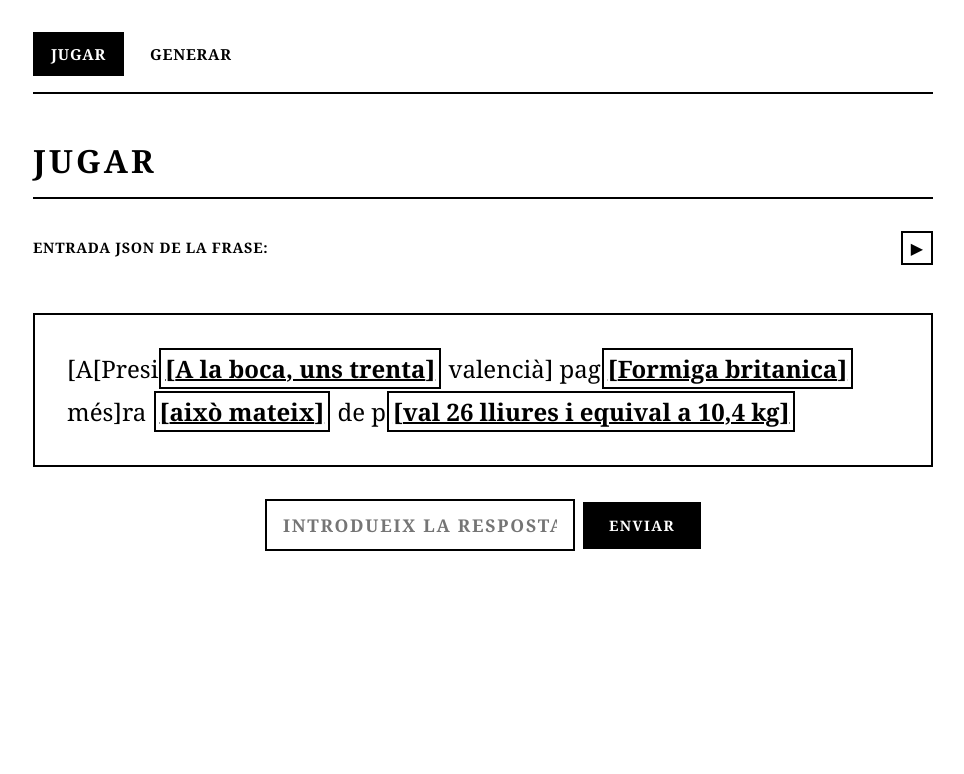
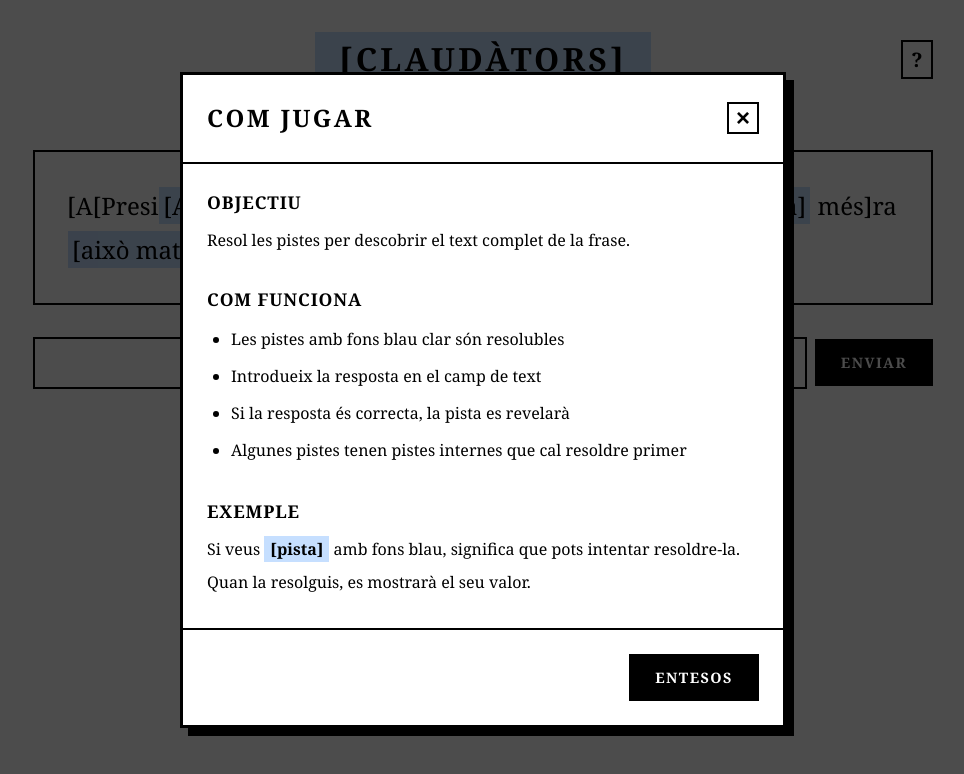
Before and after one commit to daniroyosole/brackets, a React (Vite) app: page / in a window 1280 px wide. Shown: the top 774 px of the page, without its empty margins (157-1121 px from the left). Built offline with nearby package versions, Linux system fonts and the light colour scheme.

Commit message:
modal intro

```diff
--- /dev/null
+++ b/src/components/game/HelpModal.css
@@ -0,0 +1,182 @@
+.help-modal-overlay {
+  position: fixed;
+  top: 0;
+  left: 0;
+  right: 0;
+  bottom: 0;
+  background-color: rgba(0, 0, 0, 0.7);
+  display: flex;
+  align-items: center;
+  justify-content: center;
+  z-index: 1000;
+  padding: 1rem;
+}
+
+.help-modal {
+  background-color: #ffffff;
+  border: 3px solid #000000;
+  box-shadow: 8px 8px 0 #000000;
+  max-width: 600px;
+  width: 100%;
+  max-height: 90vh;
+  overflow-y: auto;
+  display: flex;
+  flex-direction: column;
+}
+
+.help-modal-header {
+  display: flex;
+  justify-content: space-between;
+  align-items: center;
+  padding: 1.5rem;
+  border-bottom: 2px solid #000000;
+  background-color: #ffffff;
+}
+
+.help-modal-header h2 {
+  margin: 0;
+  font-size: 1.5rem;
+  color: #000000;
+  font-weight: 700;
+  text-transform: uppercase;
+  letter-spacing: 0.1em;
+}
+
+.help-modal-close-btn {
+  background: none;
+  border: 2px solid #000000;
+  color: #000000;
+  font-size: 1.5rem;
+  cursor: pointer;
+  padding: 0;
+  width: 32px;
+  height: 32px;
+  display: flex;
+  align-items: center;
+  justify-content: center;
+  font-weight: 700;
+  transition: all 0.2s ease;
+}
+
+.help-modal-close-btn:hover {
+  background-color: #000000;
+  color: #ffffff;
+}
+
+.help-modal-content {
+  padding: 1.5rem;
+  flex: 1;
+}
+
+.help-section {
+  margin-bottom: 2rem;
+}
+
+.help-section:last-child {
+  margin-bottom: 0;
+}
+
+.help-section h3 {
+  margin: 0 0 0.75rem 0;
+  font-size: 1.1rem;
+  color: #000000;
+  font-weight: 700;
+  text-transform: uppercase;
+  letter-spacing: 0.05em;
+}
+
+.help-section p {
+  margin: 0 0 0.5rem 0;
+  color: #000000;
+  line-height: 1.6;
+}
+
+.help-section ul {
+  margin: 0.5rem 0;
+  padding-left: 1.5rem;
+  color: #000000;
+  line-height: 1.8;
+}
+
+.help-section li {
+  margin-bottom: 0.5rem;
+}
+
+.help-example-clue {
+  background-color: #c6dfff;
+  padding: 2px 6px;
+  font-weight: 700;
+}
+
+.help-modal-footer {
+  padding: 1.5rem;
+  border-top: 2px solid #000000;
+  display: flex;
+  justify-content: flex-end;
+}
+
+.help-modal-ok-btn {
+  padding: 0.75rem 1.5rem;
+  background-color: #000000;
+  color: #ffffff;
+  border: 2px solid #000000;
+  cursor: pointer;
+  font-weight: 700;
+  font-size: 0.9rem;
+  text-transform: uppercase;
+  letter-spacing: 0.1em;
+  font-family: inherit;
+  transition: all 0.2s ease;
+}
+
+.help-modal-ok-btn:hover {
+  background-color: #ffffff;
+  color: #000000;
+}
+
+@media (max-width: 768px) {
+  .help-modal-overlay {
+    padding: 0.5rem;
+  }
+
+  .help-modal {
+    max-height: 95vh;
+  }
+
+  .help-modal-header {
+    padding: 1rem;
+  }
+
+  .help-modal-header h2 {
+    font-size: 1.25rem;
+  }
+
+  .help-modal-close-btn {
+    width: 40px;
+    height: 40px;
+    font-size: 1.25rem;
+  }
+
+  .help-modal-content {
+    padding: 1rem;
+  }
+
+  .help-section {
+    margin-bottom: 1.5rem;
+  }
+
+  .help-section h3 {
+    font-size: 1rem;
+  }
+
+  .help-modal-footer {
+    padding: 1rem;
+  }
+
+  .help-modal-ok-btn {
+    width: 100%;
+    padding: 0.875rem 1.5rem;
+    font-size: 1rem;
+    min-height: 48px;
+  }
+}
--- /dev/null
+++ b/src/components/game/HelpModal.tsx
@@ -0,0 +1,54 @@
+import './HelpModal.css'
+
+interface HelpModalProps {
+  isOpen: boolean
+  onClose: () => void
+}
+
+export const HelpModal = ({ isOpen, onClose }: HelpModalProps) => {
+  if (!isOpen) return null
+
+  const handleOverlayClick = (e: React.MouseEvent) => {
+    if (e.target === e.currentTarget) {
+      onClose()
+    }
+  }
+
+  return (
+    <div className="help-modal-overlay" onClick={handleOverlayClick}>
+      <div className="help-modal">
+        <div className="help-modal-header">
+          <h2>Com Jugar</h2>
+          <button onClick={onClose} className="help-modal-close-btn" title="Tancar">
+            ×
+          </button>
+        </div>
+        <div className="help-modal-content">
+          <div className="help-section">
+            <h3>Objectiu</h3>
+            <p>Resol les pistes per descobrir el text complet de la frase.</p>
+          </div>
+          <div className="help-section">
+            <h3>Com funciona</h3>
+            <ul>
+              <li>Les pistes amb fons blau clar són resolubles</li>
+              <li>Introdueix la resposta en el camp de text</li>
+              <li>Si la resposta és correcta, la pista es revelarà</li>
+              <li>Algunes pistes tenen pistes internes que cal resoldre primer</li>
+            </ul>
+          </div>
+          <div className="help-section">
+            <h3>Exemple</h3>
+            <p>Si veus <span className="help-example-clue">[pista]</span> amb fons blau, significa que pots intentar resoldre-la.</p>
+            <p>Quan la resolguis, es mostrarà el seu valor.</p>
+          </div>
+        </div>
+        <div className="help-modal-footer">
+          <button onClick={onClose} className="help-modal-ok-btn">
+            Entesos
+          </button>
+        </div>
+      </div>
+    </div>
+  )
+}
--- a/src/components/game/Sentence.css
+++ b/src/components/game/Sentence.css
@@ -15,20 +15,15 @@
 }
 
 .clue-eligible {
-  background-color: #ffffff;
+  background-color: #c6dfff;
   color: #000000;
   padding: 2px 4px;
-  border: 2px solid #000000;
-  font-weight: 700;
   display: inline-block;
   margin: 0 1px;
-  text-decoration: underline;
-  text-decoration-thickness: 2px;
 }
 
 .clue-eligible:hover {
-  background-color: #000000;
-  color: #ffffff;
+  background-color: #80deea;
 }
 
 @media (max-width: 768px) {
--- a/src/components/layout/Navigation.css
+++ b/src/components/layout/Navigation.css
@@ -1,5 +1,5 @@
 .main-nav {
-  display: flex;
+  display: none;
   gap: 0.5rem;
   margin-bottom: 3rem;
   padding-bottom: 1rem;
--- a/src/pages/Game.css
+++ b/src/pages/Game.css
@@ -5,11 +5,11 @@
 
 .game-header {
   display: flex;
-  justify-content: space-between;
+  justify-content: center;
   align-items: center;
   margin-bottom: 2rem;
   padding-bottom: 1rem;
-  border-bottom: 2px solid #000000;
+  position: relative;
 }
 
 .game-header h1 {
@@ -19,6 +19,38 @@
   font-weight: 700;
   text-transform: uppercase;
   letter-spacing: 0.1em;
+  background-color: #c6dfff;
+  padding: 0.5rem 1.5rem;
+}
+
+.game-header-actions {
+  position: absolute;
+  right: 0;
+  display: flex;
+  gap: 0.5rem;
+  align-items: center;
+}
+
+.help-btn {
+  background: none;
+  border: 2px solid #000000;
+  color: #000000;
+  font-size: 1.25rem;
+  cursor: pointer;
+  padding: 0.25rem 0.5rem;
+  min-width: 32px;
+  min-height: 32px;
+  display: flex;
+  align-items: center;
+  justify-content: center;
+  font-weight: 700;
+  transition: all 0.2s ease;
+  font-family: inherit;
+}
+
+.help-btn:hover {
+  background-color: #000000;
+  color: #ffffff;
 }
 
 .reset-game-btn {
@@ -41,6 +73,7 @@
 }
 
 .json-input-section {
+  display: none;
   margin-bottom: 2rem;
 }
 
@@ -134,11 +167,11 @@
 }
 
 .answer-input {
+  flex: 1;
   padding: 0.75rem 1rem;
   font-size: 1.1rem;
   border: 2px solid #000000;
   background-color: #ffffff;
-  min-width: 250px;
   font-family: inherit;
   text-transform: uppercase;
   letter-spacing: 0.1em;
@@ -181,7 +214,7 @@
 
   .game-header {
     flex-direction: column;
-    align-items: flex-start;
+    align-items: center;
     gap: 1rem;
     margin-bottom: 1.5rem;
     padding-bottom: 0.75rem;
@@ -191,11 +224,25 @@
     font-size: 1.5rem;
   }
 
+  .game-header-actions {
+    position: static;
+    width: 100%;
+    flex-direction: column;
+    gap: 0.75rem;
+  }
+
   .reset-game-btn {
     width: 100%;
     padding: 0.75rem 1rem;
     font-size: 0.9rem;
     min-height: 48px;
+  }
+
+  .help-btn {
+    width: 100%;
+    min-width: 48px;
+    min-height: 48px;
+    font-size: 1.1rem;
   }
 
   .json-input-section {
@@ -241,10 +288,9 @@
   }
 
   .answer-input {
-    width: 100%;
+    flex: 1;
     padding: 0.875rem 1rem;
     font-size: 1rem;
-    min-width: unset;
     min-height: 48px;
     -webkit-appearance: none;
     border-radius: 0;
--- a/src/pages/Game.tsx
+++ b/src/pages/Game.tsx
@@ -1,9 +1,10 @@
-import { useState, useMemo, useCallback } from 'react'
+import { useState, useMemo, useCallback, useEffect } from 'react'
 import { initialSentence } from '../mockData'
 import type { Sentence } from '../models/sentence'
 import { Sentence as SentenceComponent } from '../components/game/Sentence'
 import { findMatchingClue } from '../utils/gameHelpers'
 import { findEligibleClues } from '../utils/sentenceTransform'
+import { HelpModal } from '../components/game/HelpModal'
 import './Game.css'
 
 const Game = () => {
@@ -12,6 +13,15 @@ const Game = () => {
   const [inputValue, setInputValue] = useState('')
   const [jsonError, setJsonError] = useState<string | null>(null)
   const [isJsonExpanded, setIsJsonExpanded] = useState(false)
+  const [isHelpModalOpen, setIsHelpModalOpen] = useState(false)
+
+  useEffect(() => {
+    const hasSeenHelp = localStorage.getItem('hasSeenHelp')
+    if (!hasSeenHelp) {
+      setIsHelpModalOpen(true)
+      localStorage.setItem('hasSeenHelp', 'true')
+    }
+  }, [])
 
   const sentence = useMemo(() => {
     try {
@@ -49,7 +59,8 @@ const Game = () => {
   return (
     <div className="game-container">
       <div className="game-header">
-        <h1>Jugar</h1>
+        <h1>[Claudàtors]</h1>
+        <div className="game-header-actions">
           {solvedClues.size > 0 && (
             <button
               onClick={() => {
@@ -61,6 +72,14 @@ const Game = () => {
               Reiniciar
             </button>
           )}
+          <button
+            onClick={() => setIsHelpModalOpen(true)}
+            className="help-btn"
+            title="Ajuda"
+          >
+            ?
+          </button>
+        </div>
       </div>
 
       <div className="json-input-section">
@@ -109,12 +128,17 @@ const Game = () => {
             type="text"
             value={inputValue}
             onChange={(e) => setInputValue(e.target.value)}
-              placeholder="Introdueix la resposta..."
+              placeholder="Introdueix una resposta..."
             className="answer-input"
           />
           <button type="submit" className="submit-btn">Enviar</button>
         </form>
       </div>
+
+      <HelpModal
+        isOpen={isHelpModalOpen}
+        onClose={() => setIsHelpModalOpen(false)}
+      />
     </div>
   )
 }
```
Lines whose indentation alone changed are shown as unchanged.
